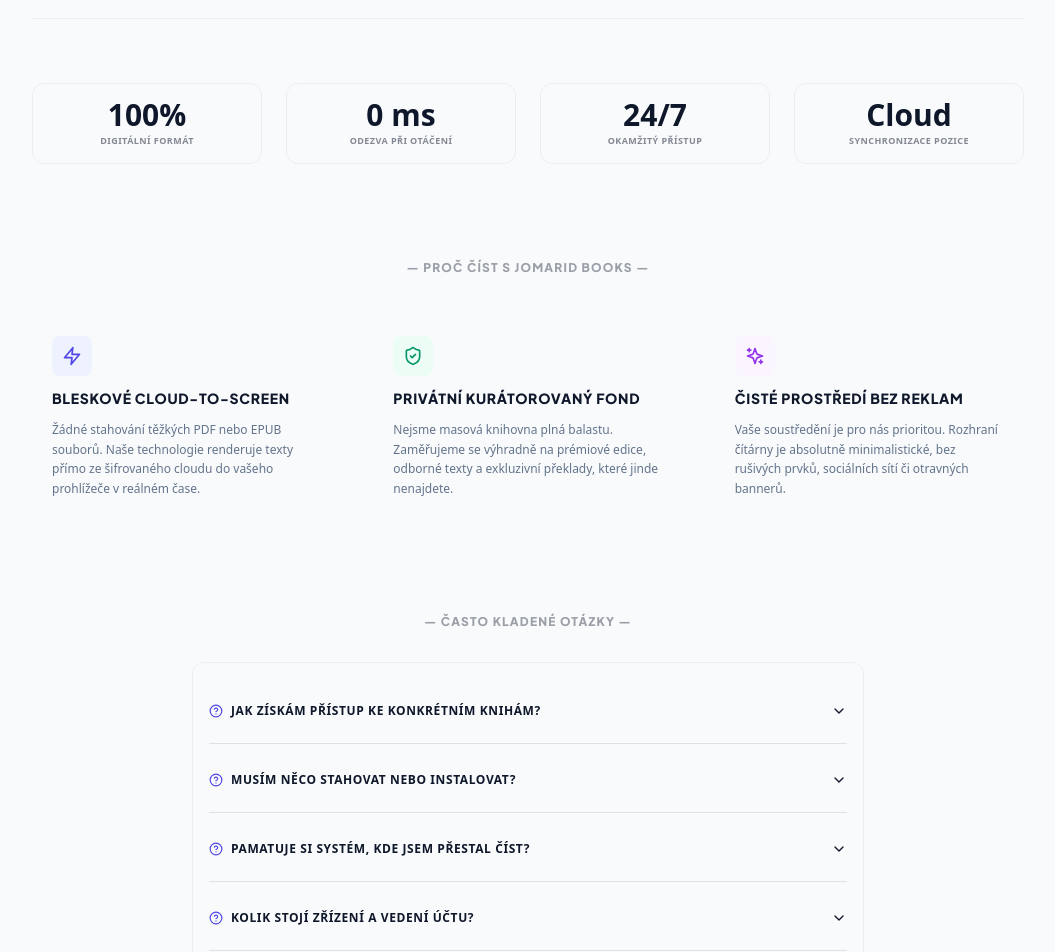
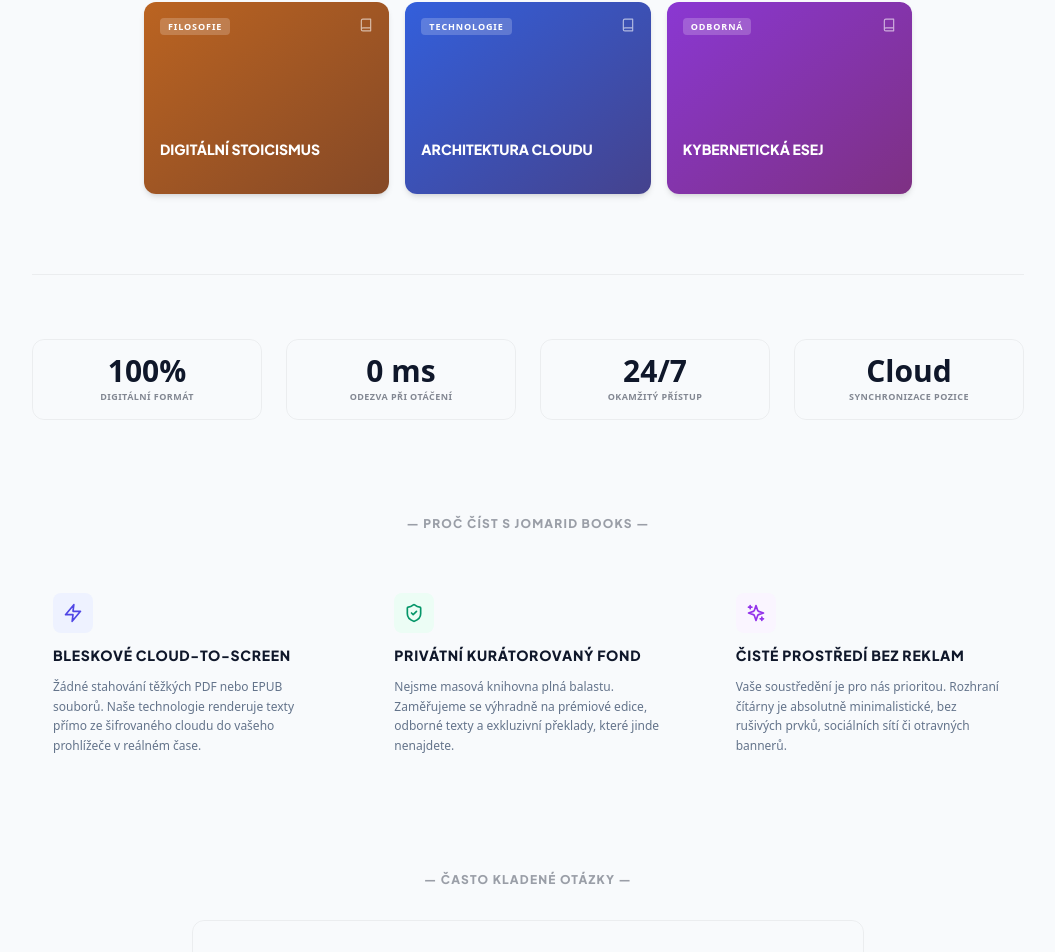
Before and after one commit to JoeSerdant/jomarid-books, a React (Vite) app in the folder jomarid-books/: page / in a window 1280 px wide. Shown: the part 617-1569 px from the top of the page, without its empty margins (112-1167 px from the left). Built offline with nearby package versions, Linux system fonts and the light colour scheme.

Commit message:
Update App.jsx

```diff
--- a/jomarid-books/src/App.jsx
+++ b/jomarid-books/src/App.jsx
@@ -22,12 +22,12 @@ const Database = getIcon('Database');
 const Users = getIcon('Users');
 const AlertTriangle = getIcon('AlertTriangle');
 const UserCheck = getIcon('UserCheck');
-const Phone = getIcon('Phone');
+const PhoneIcon = getIcon('Phone');
+const ChevronDown = getIcon('ChevronDown'); // Ujisti se, že tu máš i tuhle
 const Clock = getIcon('Clock');
 const Trash = getIcon('Trash');
 // Přidej tyto řádky pod tvoje stávající definice ikon:
 const Sparkles = getIcon('Sparkles');
-const ChevronDown = getIcon('ChevronDown');
 const HelpCircle = getIcon('HelpCircle');
 const Zap = getIcon('Zap'); // Lucide ho zná jako Zap, přes getIcon se bezpečně namapuje
 const Check = getIcon('Check');
@@ -306,6 +306,13 @@ const FaqItem = ({ question, answer }) => {
 const HomePage = () => {
   const navigate = useNavigate();
 
+  // Ukázková data pro vizuální preview knih v Hero sekci
+  const featuredBooks = [
+    { title: "Digitální Stoicismus", category: "Filosofie", color: "from-amber-700 to-amber-900" },
+    { title: "Architektura Cloudu", category: "Technologie", color: "from-blue-700 to-indigo-900" },
+    { title: "Kybernetická Esej", category: "Odborná", color: "from-purple-700 to-fuchsia-900" },
+  ];
+
   return (
     <div className="max-w-5xl mx-auto px-4 pt-20 pb-12 text-center">
 
@@ -331,10 +338,10 @@ const HomePage = () => {
         </p>
 
         {/* Hlavní akční tlačítka */}
-        <div className="max-w-md mx-auto space-y-4">
+        <div className="max-w-md mx-auto space-y-4 mb-16">
           <Button
             onClick={() => navigate('/app')}
-            className="w-full py-4 uppercase font-black tracking-wider text-sm shadow-lg hover:scale-[1.01] transition-transform flex items-center justify-center gap-2"
+            className="w-full py-4 uppercase font-black tracking-wider text-sm shadow-lg hover:scale-[1.02] active:scale-[0.99] transition-transform flex items-center justify-center gap-2"
           >
             <BookOpen size={16} /> Odemknout digitální čítárnu
           </Button>
@@ -343,25 +350,50 @@ const HomePage = () => {
             Nemáte účet? Zřídíte si ho okamžitě a zdarma přímo u vstupu.
           </p>
         </div>
+
+        {/* DYNAMICKÝ NÁHLED KNIH (Oživuje vizuál hned na úvodu) */}
+        <div className="grid grid-cols-1 sm:grid-cols-3 gap-4 max-w-3xl mx-auto mt-12">
+          {featuredBooks.map((book, idx) => (
+            <div
+              key={idx}
+              className="group relative h-48 rounded-xl p-4 bg-gradient-to-br text-white flex flex-col justify-between text-left shadow-md hover:shadow-xl hover:-translate-y-1 transition-all duration-300 cursor-pointer overflow-hidden"
+              onClick={() => navigate('/app')}
+            >
+              <div className={`absolute inset-0 bg-gradient-to-br ${book.color} opacity-90 group-hover:opacity-100 transition-opacity`} />
+              <div className="relative z-10 flex justify-between items-start w-full">
+                <span className="text-[9px] uppercase font-black tracking-widest bg-white/20 px-2 py-0.5 rounded">
+                  {book.category}
+                </span>
+                <Book size={14} className="opacity-60 group-hover:opacity-100 group-hover:rotate-12 transition-all" />
+              </div>
+              <div className="relative z-10">
+                <h4 className="font-black uppercase text-sm leading-tight mb-1">{book.title}</h4>
+                <span className="text-[10px] font-bold tracking-wider opacity-0 group-hover:opacity-100 transition-opacity flex items-center gap-1">
+                  Číst nyní <ChevronRight size={10} />
+                </span>
+              </div>
+            </div>
+          ))}
+        </div>
       </section>
 
       <hr className="border-0 h-[1px] bg-black/5 my-16" />
 
       {/* 2. STATISTIKY (Social Proof) */}
       <section className="grid grid-cols-2 md:grid-cols-4 gap-6 text-center mb-24">
-        <div className="p-4 rounded-xl bg-black/2 border border-black/5">
+        <div className="p-4 rounded-xl bg-black/2 border border-black/5 hover:bg-black/[0.04] transition-colors">
           <p className="text-3xl font-black text-slate-900 leading-none mb-1">100%</p>
           <p className="text-[9px] font-black uppercase tracking-wider opacity-50">Digitální formát</p>
         </div>
-        <div className="p-4 rounded-xl bg-black/2 border border-black/5">
+        <div className="p-4 rounded-xl bg-black/2 border border-black/5 hover:bg-black/[0.04] transition-colors">
           <p className="text-3xl font-black text-slate-900 leading-none mb-1">0 ms</p>
           <p className="text-[9px] font-black uppercase tracking-wider opacity-50">Odezva při otáčení</p>
         </div>
-        <div className="p-4 rounded-xl bg-black/2 border border-black/5">
+        <div className="p-4 rounded-xl bg-black/2 border border-black/5 hover:bg-black/[0.04] transition-colors">
           <p className="text-3xl font-black text-slate-900 leading-none mb-1">24/7</p>
           <p className="text-[9px] font-black uppercase tracking-wider opacity-50">Okamžitý přístup</p>
         </div>
-        <div className="p-4 rounded-xl bg-black/2 border border-black/5">
+        <div className="p-4 rounded-xl bg-black/2 border border-black/5 hover:bg-black/[0.04] transition-colors">
           <p className="text-3xl font-black text-slate-900 leading-none mb-1">Cloud</p>
           <p className="text-[9px] font-black uppercase tracking-wider opacity-50">Synchronizace pozice</p>
         </div>
@@ -372,7 +404,7 @@ const HomePage = () => {
         <h2 className="text-xs font-black uppercase tracking-widest opacity-40 mb-10 text-center">— PROČ ČÍST S JOMARID BOOKS —</h2>
 
         <div className="grid grid-cols-1 md:grid-cols-3 gap-8 text-left">
-          <div className="space-y-3 p-5 rounded-xl hover:bg-black/2 transition-colors">
+          <div className="space-y-3 p-5 rounded-xl hover:bg-black/2 border border-transparent hover:border-black/5 transition-all duration-300">
             <div className="w-10 h-10 rounded-lg bg-indigo-50 flex items-center justify-center text-indigo-600">
               <Zap size={20} />
             </div>
@@ -382,7 +414,7 @@ const HomePage = () => {
             </p>
           </div>
 
-          <div className="space-y-3 p-5 rounded-xl hover:bg-black/2 transition-colors">
+          <div className="space-y-3 p-5 rounded-xl hover:bg-black/2 border border-transparent hover:border-black/5 transition-all duration-300">
             <div className="w-10 h-10 rounded-lg bg-emerald-50 flex items-center justify-center text-emerald-600">
               <ShieldCheck size={20} />
             </div>
@@ -392,7 +424,7 @@ const HomePage = () => {
             </p>
           </div>
 
-          <div className="space-y-3 p-5 rounded-xl hover:bg-black/2 transition-colors">
+          <div className="space-y-3 p-5 rounded-xl hover:bg-black/2 border border-transparent hover:border-black/5 transition-all duration-300">
             <div className="w-10 h-10 rounded-lg bg-purple-50 flex items-center justify-center text-purple-600">
               <Sparkles size={20} />
             </div>
@@ -408,7 +440,7 @@ const HomePage = () => {
       <section className="max-w-2xl mx-auto mb-24">
         <h2 className="text-xs font-black uppercase tracking-widest opacity-40 mb-8 text-center">— ČASTO KLADENÉ OTÁZKY —</h2>
 
-        <div className="space-y-1 bg-black/2 p-4 rounded-xl border border-black/5">
+        <div className="space-y-1 bg-black/2 p-5 rounded-xl border border-black/5 divide-y divide-black/5">
           <FaqItem
             question="Jak získám přístup ke konkrétním knihám?"
             answer="Po registraci a vstupu do digitální čítárny uvidíte katalog knih. Správce systému přiděluje licence k jednotlivým titulům na základě vašeho uživatelského profilu. Jakmile vám knihu schválí, okamžitě se vám odemkne."
@@ -429,7 +461,7 @@ const HomePage = () => {
       </section>
 
       {/* 5. FINÁLNÍ CTA SEKCE (Znovu popostrčit ke konverzi) */}
-      <section className="bg-indigo-600 text-white rounded-2xl p-8 md:p-12 mb-16 text-center shadow-xl">
+      <section className="bg-indigo-600 text-white rounded-2xl p-8 md:p-12 mb-16 text-center shadow-xl hover:shadow-indigo-500/10 transition-shadow">
         <h3 className="text-2xl md:text-3xl font-black uppercase tracking-tight mb-3">Začněte číst ještě dnes</h3>
         <p className="text-indigo-100 text-xs md:text-sm font-medium max-w-lg mx-auto mb-6">
           Vstupte do zabezpečeného literárního ekosystému a objevte digitální komfort nové generace.
@@ -437,7 +469,7 @@ const HomePage = () => {
         <div className="max-w-xs mx-auto">
           <button
             onClick={() => navigate('/app')}
-            className="w-full py-3 bg-white text-indigo-600 border-none font-black uppercase text-xs tracking-wider rounded-lg shadow cursor-pointer hover:bg-slate-50 transition-colors"
+            className="w-full py-3 bg-white text-indigo-600 border-none font-black uppercase text-xs tracking-wider rounded-lg shadow cursor-pointer hover:bg-slate-50 hover:scale-[1.02] active:scale-[0.99] transition-all"
           >
             Spustit aplikaci
           </button>
@@ -452,8 +484,8 @@ const HomePage = () => {
           <span className="font-medium normal-case opacity-70">Verze platformy v2.4 (Stable Core)</span>
         </div>
         <div className="flex items-center gap-3">
-          <a href="tel:+420734657232" className="flex items-center gap-1 text-current no-underline hover:underline bg-black/5 px-3 py-1.5 rounded-md transition-colors">
-            <Phone size={10} /> Podpora: wwsigmamango@gmail.com
+          <a href="mailto:wwsigmamango@gmail.com" className="flex items-center gap-2 text-current no-underline hover:underline bg-black/5 px-3 py-1.5 rounded-md transition-colors">
+            <PhoneIcon size={10} /> Podpora: wwsigmamango@gmail.com
           </a>
         </div>
       </footer>
```
